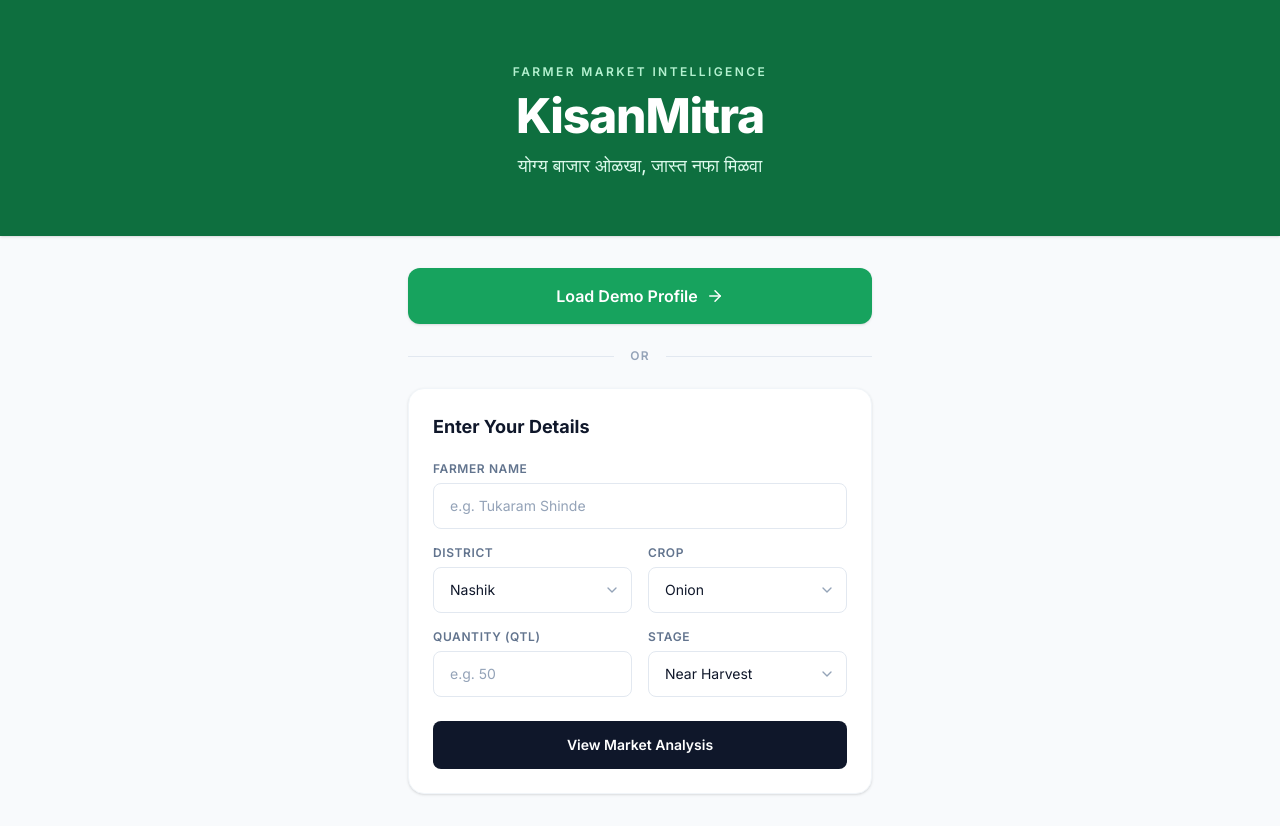
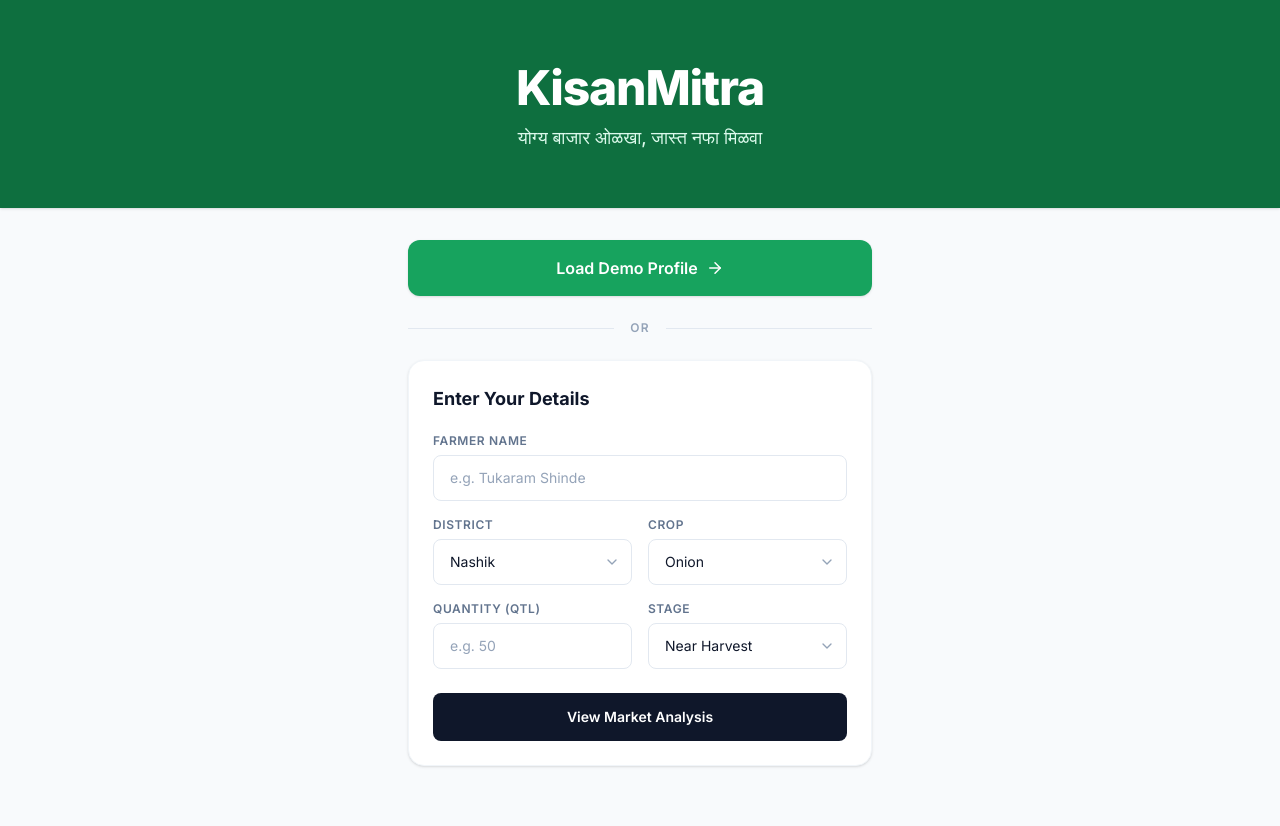
Before and after one commit to lakadeamit220/kisanmitra-market-engine, a Next.js app: page / in a window 1280 px wide. After the commit the page ends 800 px from the top, so only its background shows below. Built offline with nearby package versions, Linux system fonts and the light colour scheme.

Commit message:
Remove Farmer Market Intelligence subtitle from hero

```diff
--- a/app/page.js
+++ b/app/page.js
@@ -7,9 +7,6 @@ export default function Home() {
       {/* Hero Header */}
       <div className="bg-brand-800 text-white pt-16 pb-14 px-6 shadow-sm">
         <div className="max-w-lg mx-auto text-center">
-          <p className="text-xs font-semibold tracking-[0.2em] uppercase text-brand-200 mb-3">
-            Farmer Market Intelligence
-          </p>
           <h1 className="text-4xl sm:text-5xl font-extrabold tracking-tight mb-3">
             KisanMitra
           </h1>
```
